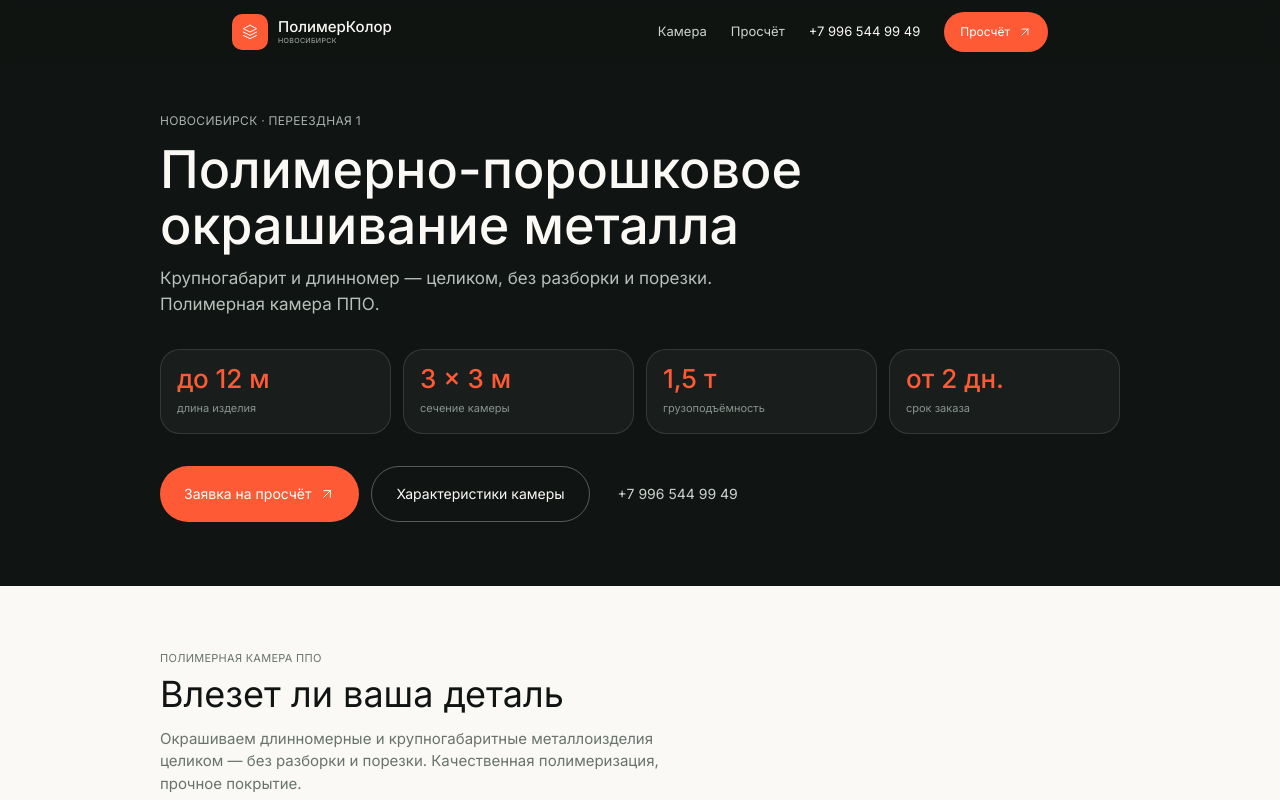
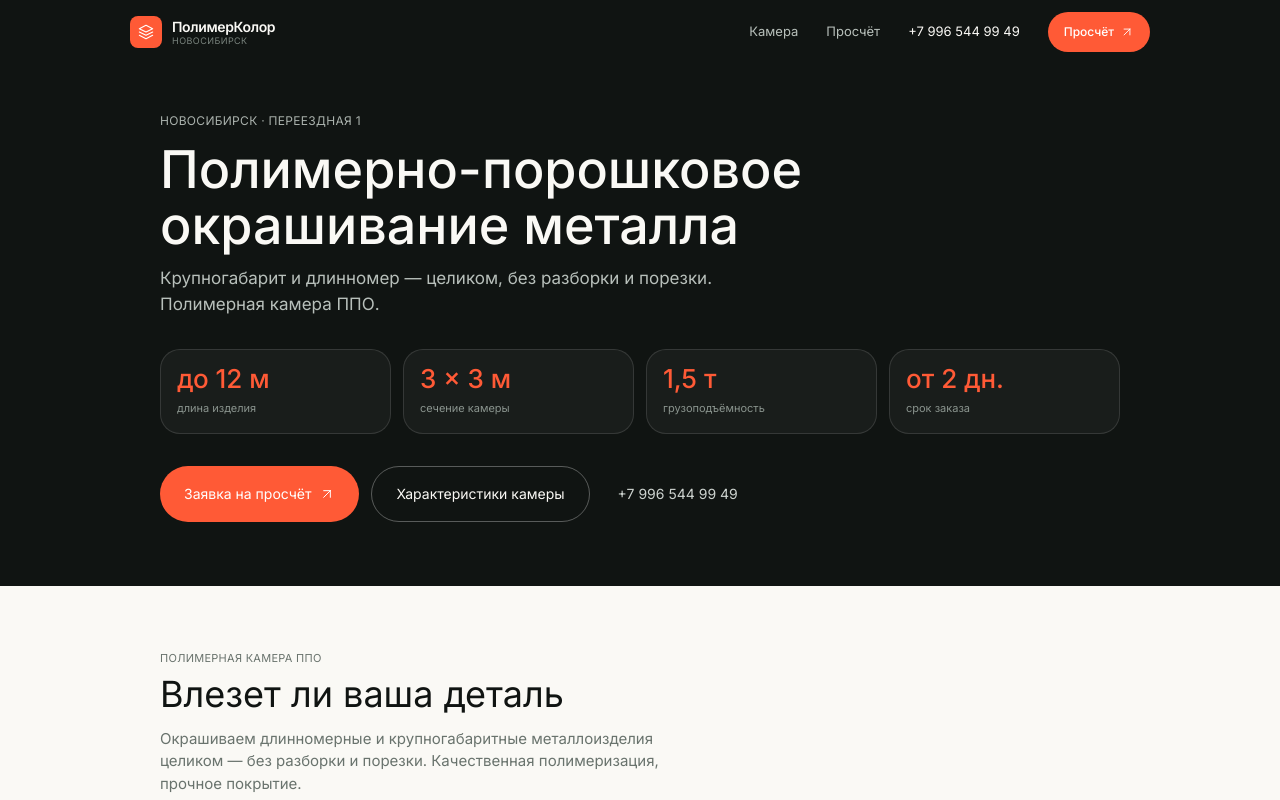
Before and after one commit to nuroxsfera/Polimer, a Next.js app: page / in a window 1280 px wide. Shown: the top 800 px of the page. Built offline with nearby package versions, Linux system fonts and the light colour scheme.

Commit message:
Premium short landing: StickyCta + Navbar polish

```diff
--- a/src/components/Navbar.tsx
+++ b/src/components/Navbar.tsx
@@ -13,7 +13,7 @@ export function Navbar() {
   const [scrolled, setScrolled] = useState(false);
 
   useEffect(() => {
-    const onScroll = () => setScrolled(window.scrollY > 24);
+    const onScroll = () => setScrolled(window.scrollY > 16);
     onScroll();
     window.addEventListener("scroll", onScroll, { passive: true });
     return () => window.removeEventListener("scroll", onScroll);
@@ -28,37 +28,37 @@ export function Navbar() {
 
   return (
     <header
-      className={`fixed inset-x-0 top-0 z-50 transition-colors duration-300 ${
+      className={`fixed inset-x-0 top-0 z-50 transition-all duration-300 ${
         scrolled || menuOpen
-          ? "bg-[#101412]/95 shadow-[0_8px_32px_-12px_rgba(0,0,0,0.45)] backdrop-blur-md"
-          : "bg-[#101412]/90 backdrop-blur-sm"
+          ? "border-b border-white/8 bg-[#101412]/92 shadow-[0_8px_40px_-12px_rgba(0,0,0,0.5)] backdrop-blur-xl"
+          : "bg-transparent"
       }`}
     >
-      <div className="mx-auto flex h-14 max-w-[960px] items-center justify-between px-4 sm:h-16 sm:px-6 md:px-[72px]">
-        <a href="#" className="flex min-w-0 items-center gap-2.5">
-          <div className="flex size-8 shrink-0 items-center justify-center rounded-[10px] bg-[#ff5a36] sm:size-9">
-            <svg className="size-4 text-white" viewBox="0 0 24 24" fill="none" stroke="currentColor" strokeWidth="1.5">
+      <div className="mx-auto flex h-14 max-w-[1100px] items-center justify-between px-4 sm:h-16 sm:px-6 lg:px-10">
+        <a href="#" className="flex items-center gap-2.5">
+          <div className="flex size-8 items-center justify-center rounded-lg bg-[#ff5a36]">
+            <svg className="size-4 text-white" viewBox="0 0 24 24" fill="none" stroke="currentColor" strokeWidth="1.6">
               <path d="M12 2L2 7l10 5 10-5-10-5zM2 17l10 5 10-5M2 12l10 5 10-5" strokeLinecap="round" strokeLinejoin="round" />
             </svg>
           </div>
-          <div className="min-w-0 leading-tight">
-            <p className="truncate text-[15px] font-medium text-[#faf9f5]">ПолимерКолор</p>
-            <p className="text-[7px] uppercase tracking-wider text-[#aab2ad]">Новосибирск</p>
+          <div className="leading-tight">
+            <p className="text-[14px] font-semibold tracking-tight text-[#faf9f5]">ПолимерКолор</p>
+            <p className="text-[9px] uppercase tracking-wider text-[#7a847e]">Новосибирск</p>
           </div>
         </a>
 
-        <nav className="hidden items-center gap-6 text-[13px] text-[#cdd3cf] sm:flex">
+        <nav className="hidden items-center gap-7 text-[13px] text-[#b8c0bb] sm:flex">
           {NAV.map((item) => (
-            <a key={item.label} href={item.href} className="hover:text-[#faf9f5]">
+            <a key={item.label} href={item.href} className="transition hover:text-white">
               {item.label}
             </a>
           ))}
-          <a href={`tel:${PHONE_TEL}`} className="text-[#faf9f5]">
+          <a href={`tel:${PHONE_TEL}`} className="text-[#faf9f5] transition hover:text-[#ff5a36]">
             {PHONE}
           </a>
           <a
             href="#contact"
-            className="btn-lift flex h-10 items-center gap-2 rounded-full bg-[#ff5a36] px-4 text-[12px] text-white"
+            className="btn-lift flex h-10 items-center gap-1.5 rounded-full bg-[#ff5a36] px-4 text-[12px] font-medium text-white"
           >
             Просчёт <Arrow className="size-3.5" />
           </a>
@@ -66,9 +66,9 @@ export function Navbar() {
 
         <button
           type="button"
-          aria-label={menuOpen ? "Закрыть меню" : "Открыть меню"}
+          aria-label="Меню"
           onClick={() => setMenuOpen((v) => !v)}
-          className="flex size-10 items-center justify-center rounded-full border border-white/25 text-[#faf9f5] sm:hidden"
+          className="flex size-10 items-center justify-center rounded-full border border-white/20 text-white sm:hidden"
         >
           {menuOpen ? (
             <svg className="size-5" viewBox="0 0 24 24" fill="none" stroke="currentColor" strokeWidth="1.8">
@@ -83,26 +83,26 @@ export function Navbar() {
       </div>
 
       {menuOpen && (
-        <div className="border-t border-white/10 bg-[#101412] px-4 pb-4 pt-2 sm:hidden">
+        <div className="border-t border-white/10 bg-[#101412] px-4 pb-5 pt-2 sm:hidden">
           {NAV.map((item) => (
             <a
               key={item.label}
               href={item.href}
               onClick={() => setMenuOpen(false)}
-              className="block rounded-xl px-3 py-3 text-[15px] text-[#cdd3cf]"
+              className="block rounded-xl px-3 py-3.5 text-[16px] text-[#cdd3cf]"
             >
               {item.label}
             </a>
           ))}
-          <a href={`tel:${PHONE_TEL}`} className="block rounded-xl px-3 py-3 text-[15px] text-[#faf9f5]">
+          <a href={`tel:${PHONE_TEL}`} className="block rounded-xl px-3 py-3.5 text-[16px] text-white">
             {PHONE}
           </a>
           <a
             href="#contact"
             onClick={() => setMenuOpen(false)}
-            className="mt-2 flex h-12 items-center justify-center rounded-full bg-[#ff5a36] text-[14px] text-white"
+            className="mt-2 flex h-12 items-center justify-center rounded-full bg-[#ff5a36] text-[15px] font-medium text-white"
           >
-            Заявка на просчёт
+            Получить просчёт
           </a>
         </div>
       )}
--- a/src/components/short/StickyCta.tsx
+++ b/src/components/short/StickyCta.tsx
@@ -2,22 +2,21 @@
 
 import { PHONE_TEL } from "../shared";
 
-/** Липкая полоска на мобиле: просчёт + звонок */
 export function StickyCta() {
   return (
-    <div className="fixed inset-x-0 bottom-0 z-50 border-t border-white/10 bg-[#101412]/95 p-3 backdrop-blur-md md:hidden">
-      <div className="mx-auto flex max-w-[960px] gap-2">
+    <div className="fixed inset-x-0 bottom-0 z-50 p-3 md:hidden">
+      <div className="mx-auto flex max-w-[960px] gap-2 rounded-2xl border border-white/10 bg-[#101412]/92 p-2 shadow-[0_-8px_40px_rgba(0,0,0,0.35)] backdrop-blur-xl">
         <a
           href="#contact"
-          className="flex h-12 flex-1 items-center justify-center rounded-full bg-[#ff5a36] text-[14px] font-medium text-white"
+          className="flex h-12 flex-1 items-center justify-center rounded-xl bg-[#ff5a36] text-[14px] font-semibold text-white"
         >
           Просчёт
         </a>
         <a
           href={`tel:${PHONE_TEL}`}
-          className="flex h-12 flex-1 items-center justify-center rounded-full border border-white/25 text-[14px] text-[#faf9f5]"
+          className="flex h-12 flex-1 items-center justify-center rounded-xl border border-white/15 text-[14px] font-medium text-[#faf9f5]"
         >
-          Звонок
+          Позвонить
         </a>
       </div>
     </div>
```
